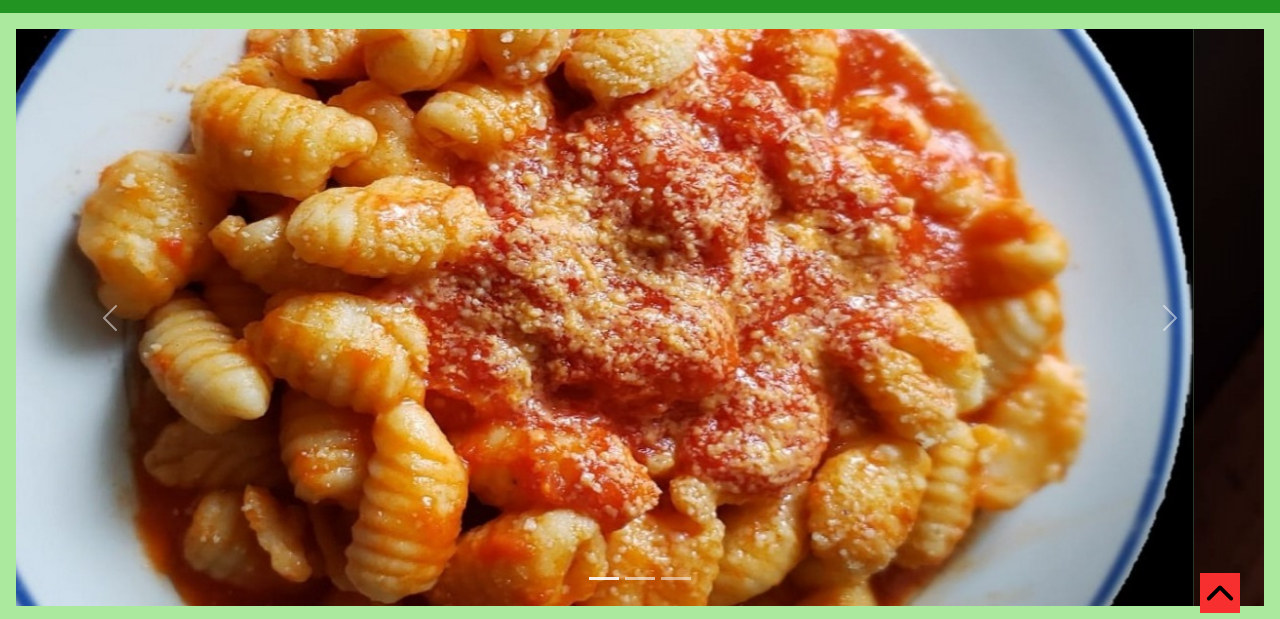
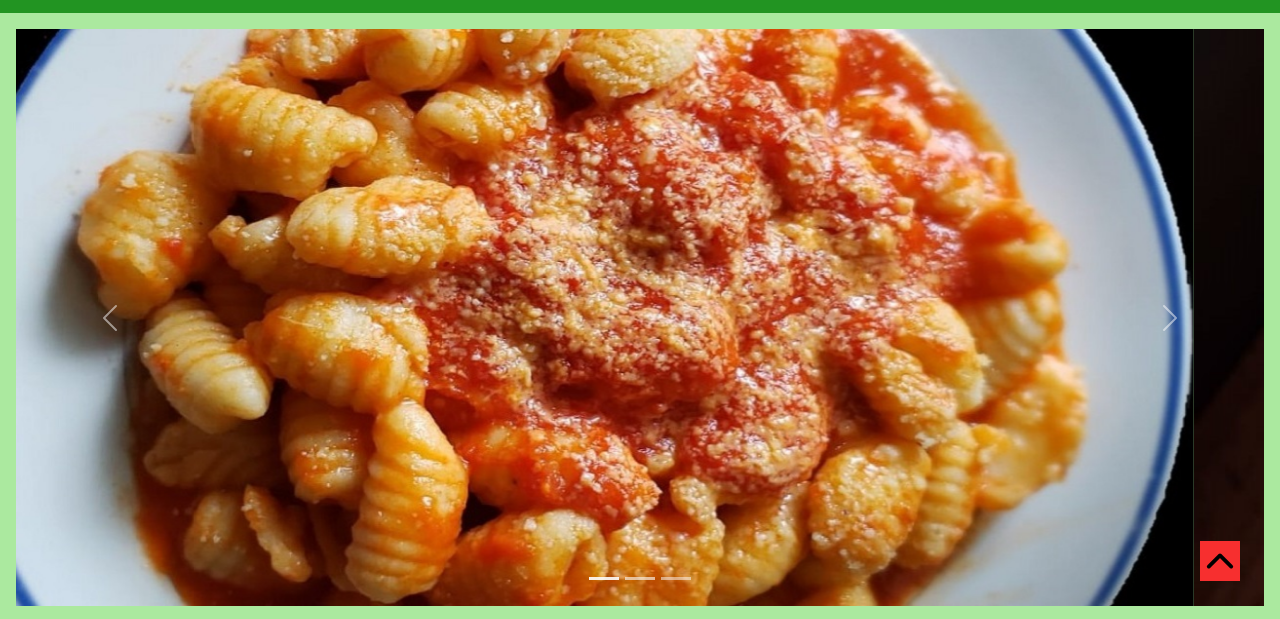
Before and after one commit to manugonzalezm/4ta_entrega_proyecto_final, a website: page index.html in a window 1280 px wide. Shown: the part 139-758 px from the top of the page. Drawn offline with nearby package versions, Linux system fonts and the light colour scheme.

Commit message:
movimiendo del boton para ir arriba

```diff
--- a/scss/_components.scss
+++ b/scss/_components.scss
@@ -1,8 +1,6 @@
 .input{
     width: 95%;
 }
-
-
 
 .alto_carrusel{
     height: 80vh;
@@ -18,7 +16,7 @@
     display: inline-block;
     background-color: rgb(247, 47, 47);
     position: fixed;
-    bottom: 6vh;
+    bottom: 10vh;
     right: 5vh;
     z-index: 500;
 }
```
Also changed, not shown: css/stylesTrattoria.css.
